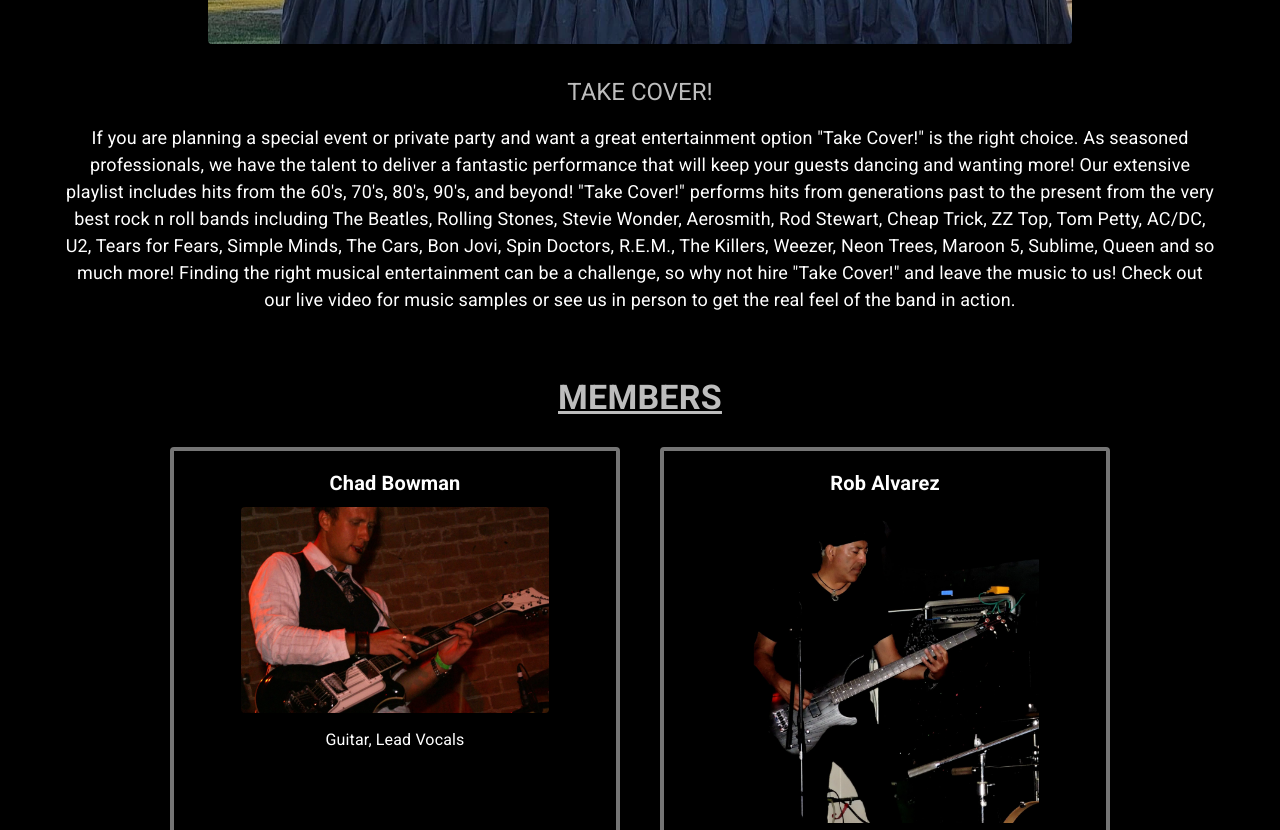
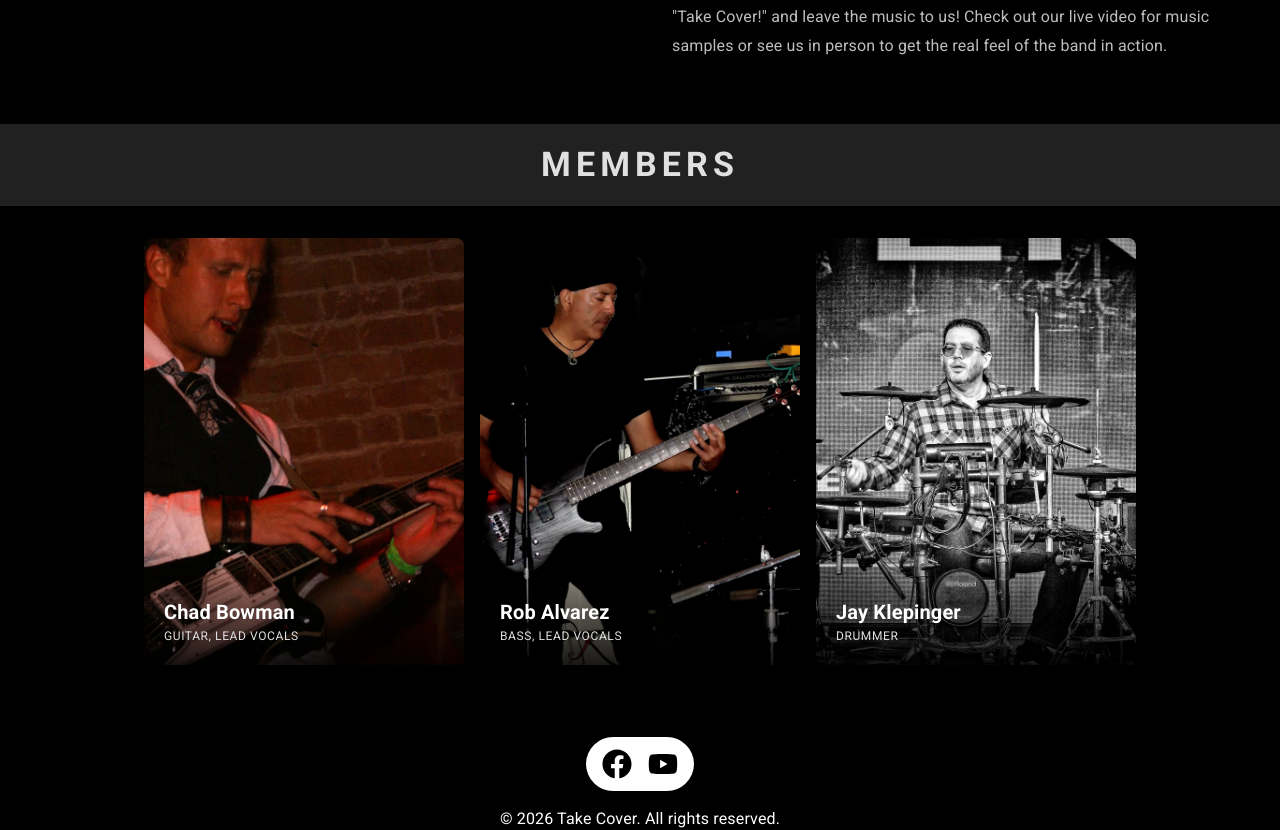
Before and after one commit to benbushman98/TAKECOVERAZ, a React (Vite) app: page /about in a window 1280 px wide. Shown: the part 740-1570 px from the top of the page. Built offline with nearby package versions, Linux system fonts and the light colour scheme.

Commit message:
feat: updated about us page

```diff
--- a/src/components/about/BandMembers.tsx
+++ b/src/components/about/BandMembers.tsx
@@ -1,6 +1,4 @@
 import Box from '@mui/material/Box';
-import Card from '@mui/material/Card';
-import CardContent from '@mui/material/CardContent';
 import Typography from '@mui/material/Typography';
 import bandMemberData from '../../data/bandmembers.json';
 import type { BandMember } from '../../types/bandMember';
@@ -11,22 +9,48 @@
   return (
     <>
       {members.map((member) => (
-        <Card
+        <Box
           key={member.id}
-          variant="outlined"
-          sx={{ border: '4px solid', borderColor: 'grey.600', borderRadius: 1, m: 1.5, color: 'white', textAlign: 'center', width: '100%', maxWidth: 450, bgcolor: 'transparent' }}
+          sx={{
+            position: 'relative',
+            width: { xs: '100%', sm: 'calc(33.333% - 16px)' },
+            maxWidth: { xs: 420, sm: 320 },
+            borderRadius: 2,
+            overflow: 'hidden',
+            aspectRatio: '3/4',
+          }}
         >
-          <CardContent>
-            <Typography variant="h6" fontWeight="bold">{member.name}</Typography>
-            <Box
-              component="img"
-              src={member.img}
-              alt={member.alt}
-              sx={{ width: '75%', my: 1, borderRadius: 1 }}
-            />
-            <Typography variant="body1">{member.instrument}</Typography>
-          </CardContent>
-        </Card>
+          <Box
+            component="img"
+            src={member.img}
+            alt={member.alt}
+            sx={{
+              width: '100%',
+              height: '100%',
+              objectFit: 'cover',
+              display: 'block',
+            }}
+          />
+          <Box
+            sx={{
+              position: 'absolute',
+              bottom: 0,
+              left: 0,
+              right: 0,
+              background: 'linear-gradient(to top, rgba(0,0,0,0.85) 0%, rgba(0,0,0,0.4) 60%, transparent 100%)',
+              px: 2.5,
+              pb: 2.5,
+              pt: 6,
+            }}
+          >
+            <Typography variant="h6" fontWeight="bold" color="white">
+              {member.name}
+            </Typography>
+            <Typography variant="body2" sx={{ color: 'grey.300', letterSpacing: '0.05em', textTransform: 'uppercase', fontSize: '0.75rem' }}>
+              {member.instrument}
+            </Typography>
+          </Box>
+        </Box>
       ))}
     </>
   );
--- a/src/pages/About.tsx
+++ b/src/pages/About.tsx
@@ -9,17 +9,18 @@
     <Box sx={{ mt: { xs: '124px', sm: '124px' } }}>
       <PageHeader title="About Us" />
       <Container sx={{ mb: 5, px: 2 }}>
-        <Box sx={{ textAlign: 'center', py: 3 }}>
+        <Box sx={{ display: 'flex', flexDirection: { xs: 'column', md: 'row' }, gap: 4, alignItems: 'center', py: 3 }}>
           <Box
             component="img"
             src="/images/theBand.webp"
             alt="the band"
-            sx={{ borderRadius: 1, my: 2, mx: 'auto', display: 'block', maxHeight: '400px', width: { xs: '100%', sm: '75%' } }}
+            sx={{ borderRadius: 2, width: { xs: '100%', md: '50%' }, maxHeight: 420, objectFit: 'cover' }}
           />
-          <Typography variant="h5" sx={{ color: 'grey.400', textTransform: 'uppercase', mt: 4 }}>
+          <Box sx={{ flex: 1 }}>
+            <Typography variant="h4" fontWeight="bold" sx={{ color: 'grey.300', textTransform: 'uppercase', mb: 2 }}>
               Take Cover!
             </Typography>
-          <Typography sx={{ color: 'white', fontSize: '1.125rem', maxWidth: '72rem', mx: 'auto', mt: 2 }}>
+            <Typography sx={{ color: 'grey.400', fontSize: '1rem', lineHeight: 1.8 }}>
               If you are planning a special event or private party and want a great entertainment
               option &quot;Take Cover!&quot; is the right choice. As seasoned professionals, we
               have the talent to deliver a fantastic performance that will keep your guests dancing
@@ -34,18 +35,20 @@
               music samples or see us in person to get the real feel of the band in action.
             </Typography>
           </Box>
+        </Box>
       </Container>
 
-      <Box sx={{ mt: 3, pb: 5, px: 2 }}>
-        <Box sx={{ textAlign: 'center', mb: 2 }}>
-          <Typography variant="h4" sx={{ textTransform: 'uppercase', color: 'grey.400', textDecoration: 'underline', fontWeight: 'bold' }}>
+      <Box sx={{ bgcolor: 'grey.900', py: 2.5, textAlign: 'center' }}>
+        <Typography variant="h4" sx={{ textTransform: 'uppercase', color: 'grey.300', fontWeight: 'bold', letterSpacing: '0.15em' }}>
           Members
         </Typography>
       </Box>
-        <Box sx={{ display: 'flex', flexWrap: 'wrap', justifyContent: 'center', gap: 2 }}>
+
+      <Container maxWidth="lg" sx={{ mt: 4, pb: 5, px: 2 }}>
+        <Box sx={{ display: 'flex', flexWrap: 'wrap', justifyContent: 'center', gap: 2, alignItems: 'stretch' }}>
           <BandMembers />
         </Box>
-      </Box>
+      </Container>
 
     </Box>
   );
```
Lines whose indentation alone changed are shown as unchanged.
